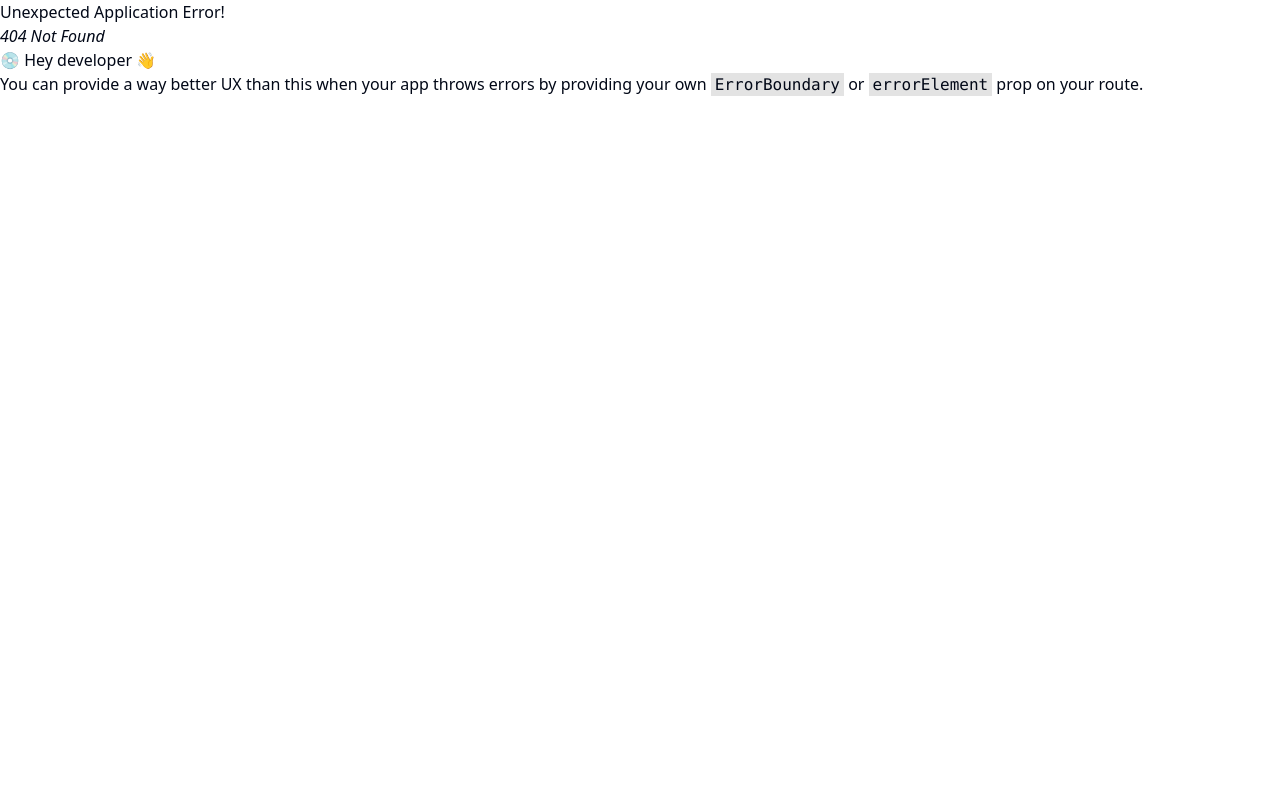
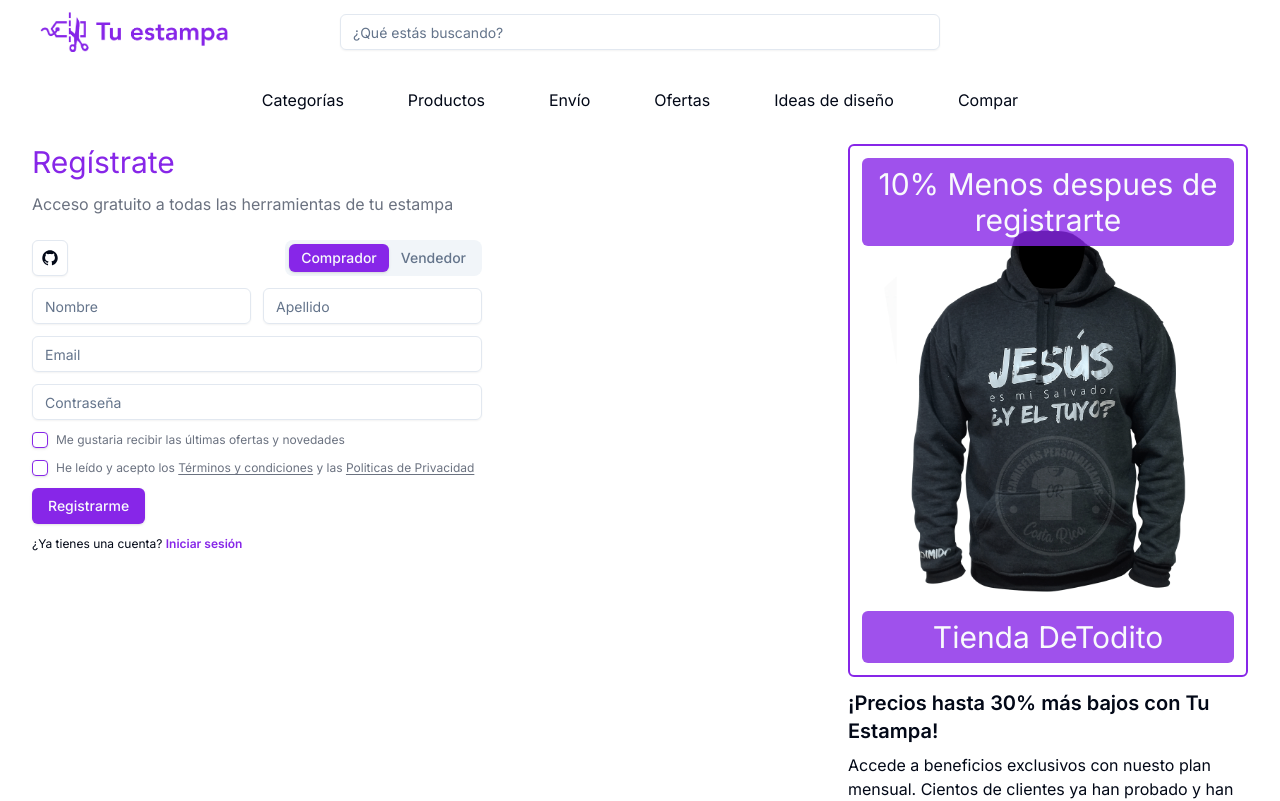
Before and after one commit to marketplace2023/escribania_duek, a React (Vite) app: page /register in a window 1280 px wide. Before the commit this address had no page. Shown: the top 801 px of the page. Built offline with nearby package versions, Linux system fonts and the light colour scheme.

Commit message:
Add validation on register form schema, also fix file names

```diff
--- a/package.json
+++ b/package.json
@@ -16,8 +16,11 @@
     "@radix-ui/react-label": "^2.1.0",
     "@radix-ui/react-slot": "^1.1.0",
     "@radix-ui/react-tabs": "^1.0.4",
+    "@tanstack/react-query": "^5.45.1",
+    "axios": "^1.7.2",
     "class-variance-authority": "^0.7.0",
     "clsx": "^2.1.1",
+    "qs": "^6.12.1",
     "react": "^18.2.0",
     "react-dom": "^18.2.0",
     "react-hook-form": "^7.52.0",
@@ -28,6 +31,7 @@
   },
   "devDependencies": {
     "@types/node": "^20.14.5",
+    "@types/qs": "^6.9.15",
     "@types/react": "^18.2.66",
     "@types/react-dom": "^18.2.22",
     "@typescript-eslint/eslint-plugin": "^7.2.0",
--- /dev/null
+++ b/src/modules/auth/api/auth.ts
@@ -0,0 +1,6 @@
+import axios from "@/modules/shared/components/axios";
+import { RegisterFormSchema } from "../zod-schemas/auth-schemas";
+
+export async function register(data: RegisterFormSchema) {
+  await axios.post("/v1/auth/register", data);
+}
--- a/src/modules/auth/components/login/login-form.tsx
+++ /dev/null
@@ -1,83 +0,0 @@
-import { Button } from "@/modules/shared/components/ui/button";
-import { Checkbox } from "@/modules/shared/components/ui/checkbox";
-import { Input } from "@/modules/shared/components/ui/input";
-import { useForm } from "react-hook-form";
-import {
-  LoginFormSchema,
-  loginFormSchema,
-} from "../../zod-schemas/login-schemas";
-import { zodResolver } from "@hookform/resolvers/zod";
-import {
-  FormMessage,
-  Form,
-  FormControl,
-  FormField,
-  FormItem,
-} from "@/modules/shared/components/ui/form";
-
-const LoginForm = () => {
-  const form = useForm<LoginFormSchema>({
-    resolver: zodResolver(loginFormSchema),
-    defaultValues: {
-      firstName: "",
-      lastName: "",
-      email: "",
-      password: "",
-    },
-  });
-
-  return (
-    <Form {...form}>
-      <form className="space-y-3 mb-3">
-        <div className="grid grid-cols-2 gap-3">
-          <FormField
-            control={form.control}
-            name="firstName"
-            render={({ field }) => (
-              <FormItem>
-                <FormControl>
-                  <Input placeholder="Nombre" {...field} />
-                </FormControl>
-                <FormMessage />
-              </FormItem>
-            )}
-          />
-          <Input placeholder="Apellido" />
-        </div>
-        <Input placeholder="Email" />
-        <Input type="password" placeholder="Contraseña" />
-
-        <div className="flex items-center space-x-2">
-          <Checkbox id="terms" />
-          <label
-            htmlFor="terms"
-            className="text-xs text-gray-500 leading-none peer-disabled:cursor-not-allowed peer-disabled:opacity-70"
-          >
-            Me gustaria recibir las últimas ofertas y novedades
-          </label>
-        </div>
-
-        <div className="flex items-center space-x-2">
-          <Checkbox id="terms" />
-          <label
-            htmlFor="terms"
-            className="text-xs text-gray-500 leading-none peer-disabled:cursor-not-allowed peer-disabled:opacity-70"
-          >
-            He leído y acepto los{" "}
-            <a href="#" className="underline underline-offset-2">
-              Términos y condiciones
-            </a>{" "}
-            y las{" "}
-            <a href="#" className="underline underline-offset-2">
-              Politicas de Privacidad
-            </a>
-          </label>
-        </div>
-
-        <Button type="submit">Registrarme</Button>
-      </form>
-    </Form>
-  );
-};
-
-export default LoginForm;
--- /dev/null
+++ b/src/modules/auth/components/register/register-form.tsx
@@ -0,0 +1,136 @@
+import { Button } from "@/modules/shared/components/ui/button";
+import { Checkbox } from "@/modules/shared/components/ui/checkbox";
+import { Input } from "@/modules/shared/components/ui/input";
+import { useForm } from "react-hook-form";
+import {
+  RegisterFormSchema,
+  registerFormSchema,
+} from "../../zod-schemas/auth-schemas";
+import { zodResolver } from "@hookform/resolvers/zod";
+import {
+  FormMessage,
+  Form,
+  FormControl,
+  FormField,
+  FormItem,
+} from "@/modules/shared/components/ui/form";
+
+const RegisterForm = () => {
+  // const registerMutation =
+
+  const form = useForm<RegisterFormSchema>({
+    resolver: zodResolver(registerFormSchema),
+    defaultValues: {
+      firstName: "",
+      lastName: "",
+      email: "",
+      password: "",
+    },
+  });
+
+  const onSubmit = (values: RegisterFormSchema) => {
+    console.log(values);
+  };
+
+  return (
+    <Form {...form}>
+      <form className="space-y-3 mb-3" onSubmit={form.handleSubmit(onSubmit)}>
+        <div className="grid grid-cols-2 gap-3">
+          <FormField
+            control={form.control}
+            name="firstName"
+            render={({ field }) => (
+              <FormItem>
+                <FormControl>
+                  <Input placeholder="Nombre" {...field} />
+                </FormControl>
+                <FormMessage />
+              </FormItem>
+            )}
+          />
+          <FormField
+            control={form.control}
+            name="lastName"
+            render={({ field }) => (
+              <FormItem>
+                <FormControl>
+                  <Input placeholder="Apellido" {...field} />
+                </FormControl>
+                <FormMessage />
+              </FormItem>
+            )}
+          />
+        </div>
+
+        <FormField
+          control={form.control}
+          name="email"
+          render={({ field }) => (
+            <FormItem>
+              <FormControl>
+                <Input placeholder="Email" {...field} />
+              </FormControl>
+              <FormMessage />
+            </FormItem>
+          )}
+        />
+        <FormField
+          control={form.control}
+          name="password"
+          render={({ field }) => (
+            <FormItem>
+              <FormControl>
+                <Input type="password" placeholder="Contraseña" {...field} />
+              </FormControl>
+              <FormMessage />
+            </FormItem>
+          )}
+        />
+
+        <div className="flex items-center space-x-2">
+          <Checkbox id="receiveOffers" />
+          <label
+            htmlFor="receiveOffers"
+            className="text-xs text-gray-500 leading-none peer-disabled:cursor-not-allowed peer-disabled:opacity-70"
+          >
+            Me gustaria recibir las últimas ofertas y novedades
+          </label>
+        </div>
+
+        <div className="flex items-center space-x-2">
+          <FormField
+            control={form.control}
+            name="acceptTermsOfService"
+            render={({ field }) => (
+              <FormItem>
+                <div className="flex items-center space-x-2">
+                  <FormControl>
+                    <Checkbox
+                      checked={field.value}
+                      onCheckedChange={field.onChange}
+                    />
+                  </FormControl>
+                  <span className="text-xs text-gray-500 leading-none peer-disabled:cursor-not-allowed peer-disabled:opacity-70">
+                    He leído y acepto los{" "}
+                    <a href="#" className="underline underline-offset-2">
+                      Términos y condiciones
+                    </a>{" "}
+                    y las{" "}
+                    <a href="#" className="underline underline-offset-2">
+                      Politicas de Privacidad
+                    </a>
+                  </span>
+                </div>
+                <FormMessage className="block mt-2" />
+              </FormItem>
+            )}
+          />
+        </div>
+
+        <Button type="submit">Registrarme</Button>
+      </form>
+    </Form>
+  );
+};
+
+export default RegisterForm;
--- a/src/modules/auth/pages/login.tsx
+++ b/src/modules/auth/pages/register.tsx
@@ -1,6 +1,4 @@
 import { Button } from "@/modules/shared/components/ui/button";
-import { Checkbox } from "@/modules/shared/components/ui/checkbox";
-import { Input } from "@/modules/shared/components/ui/input";
 import { GitHubLogoIcon } from "@radix-ui/react-icons";
 import loginImage from "@/assets/login_shirt.png";
 import {
@@ -8,9 +6,9 @@ import {
   TabsList,
   TabsTrigger,
 } from "@/modules/shared/components/ui/tabs";
-import LoginForm from "../components/login/login-form";
+import RegisterForm from "../components/register/register-form";
 
-const Login = () => {
+const Register = () => {
   return (
     <div className="container">
       <div className="grid grid-cols-2">
@@ -35,7 +33,7 @@ const Login = () => {
             </Tabs>
           </div>
 
-          <LoginForm />
+          <RegisterForm />
 
           <p className="text-xs">
             ¿Ya tienes una cuenta?{" "}
@@ -74,4 +72,4 @@ const Login = () => {
   );
 };
 
-export default Login;
+export default Register;
--- /dev/null
+++ b/src/modules/auth/util/auth-storage.ts
@@ -0,0 +1,22 @@
+// import { AuthInfo } from "../dtos/auth-info";
+type AuthInfo = Record<string, any>;
+
+const AUTH_KEY = "tu-estampa-auth";
+
+export function getAuth(): AuthInfo | null {
+  const data = localStorage.getItem(AUTH_KEY);
+
+  if (!data) {
+    return null;
+  }
+
+  return JSON.parse(data) as AuthInfo;
+}
+
+export function storeAuth(authInfo: AuthInfo): void {
+  localStorage.setItem(AUTH_KEY, JSON.stringify(authInfo));
+}
+
+export function deleteAuth(): void {
+  localStorage.removeItem(AUTH_KEY);
+}
--- /dev/null
+++ b/src/modules/auth/zod-schemas/auth-schemas.ts
@@ -0,0 +1,21 @@
+import { z } from "zod";
+
+export const registerFormSchema = z.object({
+  firstName: z
+    .string()
+    .min(1, "El nombre es requerido")
+    .max(50, "El máximo de caracteres es 50"),
+  lastName: z
+    .string()
+    .min(1, "El apellido es requerido")
+    .max(50, "El máximo de caracteres es 50"),
+  email: z.string().email("Ingrese un email válido"),
+  password: z.string().min(8, "La contraseña debe tener mínimo 8 caracteres"),
+  acceptTermsOfService: z
+    .boolean({ message: "Debe aceptar los términos y condiciones" })
+    .refine((val) => val, {
+      message: "Debe aceptar los términos y condiciones",
+    }),
+});
+
+export type RegisterFormSchema = z.infer<typeof registerFormSchema>;
--- a/src/modules/auth/zod-schemas/login-schemas.ts
+++ /dev/null
@@ -1,16 +0,0 @@
-import { z } from "zod";
-
-export const loginFormSchema = z.object({
-  firstName: z
-    .string()
-    .min(1, "El nombre es requerido")
-    .max(50, "El máximo de caracteres es 50"),
-  lastName: z
-    .string()
-    .min(1, "El apellido es requerido")
-    .max(50, "El máximo de caracteres es 50"),
-  email: z.string().email("Ingrese un email válido"),
-  password: z.string().min(8, "La contraseña debe tener mínimo 10 caracteres"),
-});
-
-export type LoginFormSchema = z.infer<typeof loginFormSchema>;
--- a/src/modules/routing/router.tsx
+++ b/src/modules/routing/router.tsx
@@ -4,9 +4,9 @@ import {
   Route,
 } from "react-router-dom";
 import Home from "@/modules/home/pages/home";
-import AppLayout from "../shared/components/layout/app-layouts";
-import AuthLayout from "../auth/components/layout/auth-layout";
-import Login from "../auth/pages/login";
+import AppLayout from "@/modules/shared/components/layout/app-layouts";
+import AuthLayout from "@/modules/auth/components/layout/auth-layout";
+import Register from "@/modules/auth/pages/register";
 
 export const router = createBrowserRouter(
   createRoutesFromElements(
@@ -15,7 +15,7 @@ export const router = createBrowserRouter(
         <Route path="" element={<Home />} />
 
         <Route path="" element={<AuthLayout />}>
-          <Route path="login" element={<Login />} />
+          <Route path="register" element={<Register />} />
         </Route>
       </Route>
     </>
--- /dev/null
+++ b/src/modules/shared/components/axios.ts
@@ -0,0 +1,20 @@
+import { getAuth } from "@/modules/auth/util/auth-storage";
+import * as Axios from "axios";
+import qs from "qs";
+
+const axios = Axios.default.create({
+  baseURL: "http://localhost:3000",
+  paramsSerializer: (params) => qs.stringify(params),
+});
+
+axios.interceptors.request.use((request) => {
+  const authInfo = getAuth();
+
+  if (authInfo && !request.headers.Authorization) {
+    request.headers.Authorization = `Bearer ${authInfo.token}`;
+  }
+
+  return request;
+});
+
+export default axios;
```
Also changed, not shown: 1 other file (tests, documents, lock files or other folders).
